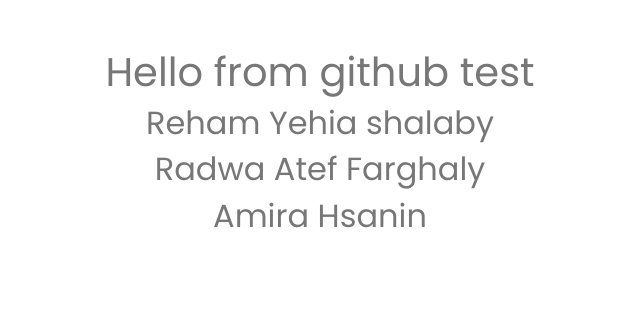
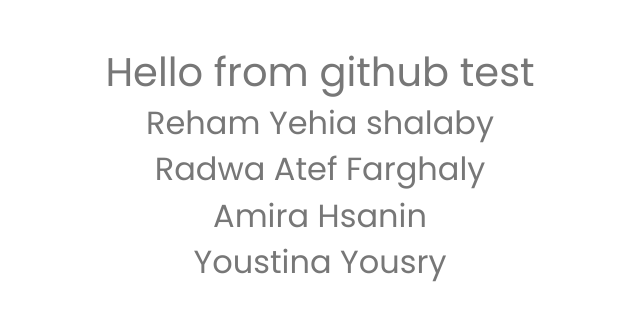
Before and after one commit to RehamYehia/test, a plain HTML site: page index.html in a window 1280 px wide. Shown: the whole page, without its empty margins (320-960 px from the left). Drawn offline with Linux system fonts and the light colour scheme.

Commit message:
youstina-yousry

```diff
--- a/index.html
+++ b/index.html
@@ -13,6 +13,7 @@
  <h2>Reham Yehia shalaby</h2>
  <h2>Radwa Atef Farghaly</h2>
  <h2>Amira Hsanin</h2>
+ <h2>Youstina Yousry</h2>
 </div>
 
 
```
